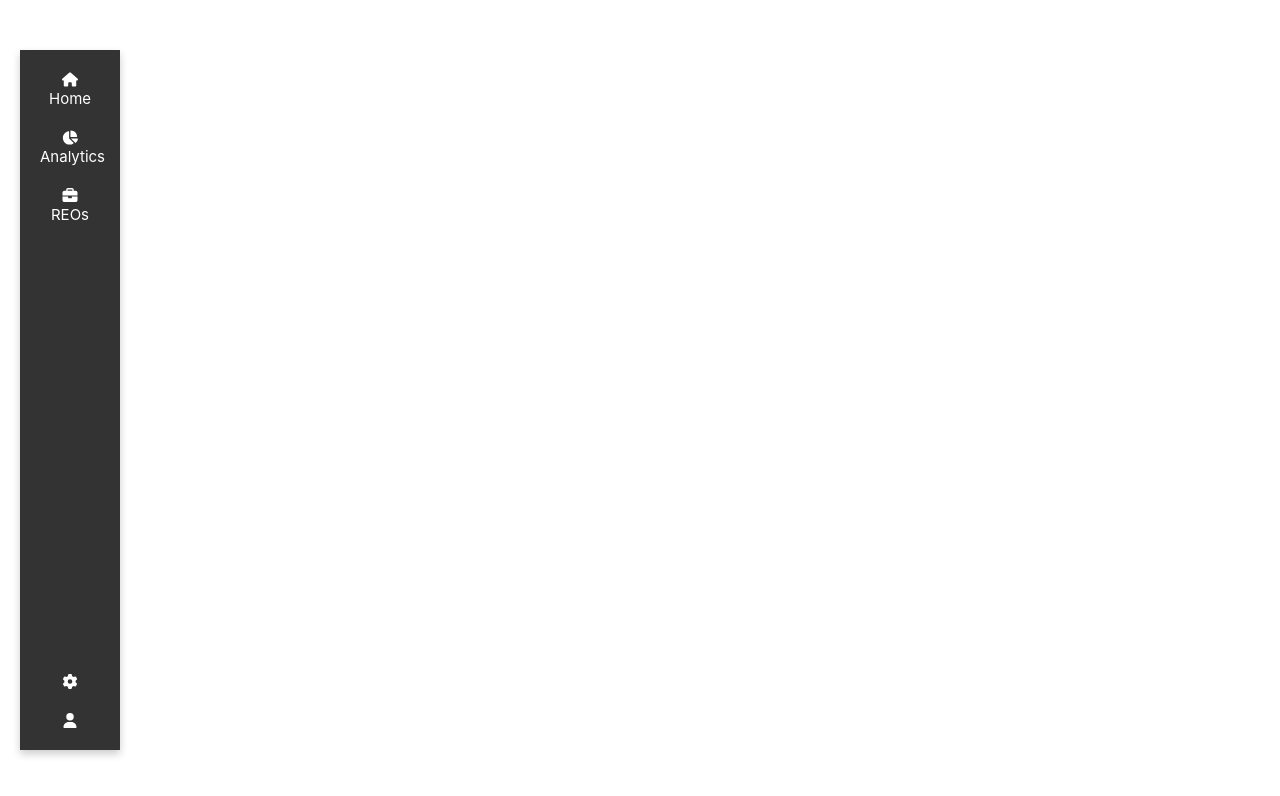
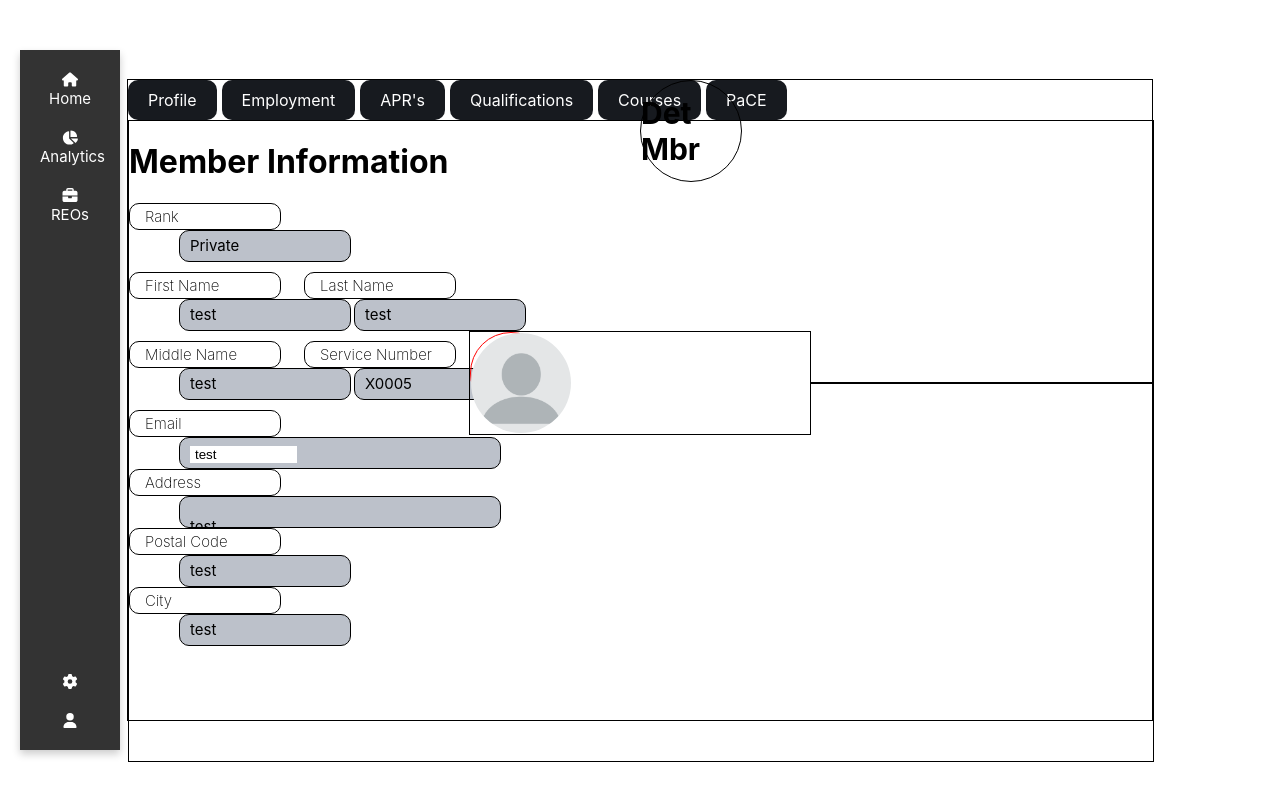
Before and after one commit to TebelR/ForestND, a React (Create React App) app in the folder client/frontend/: page /Profile in a window 1280 px wide. Shown: the top 796 px of the page. Built offline with nearby package versions, Linux system fonts and the light colour scheme.

Commit message:
added profile skeleton

```diff
--- a/client/frontend/src/App.js
+++ b/client/frontend/src/App.js
@@ -5,6 +5,7 @@ import CommdBranch from './components/CommdBranch';
 import LoginPage from './Pages/LoginPage';
 import HomePage from './Pages/HomePage';
 import Navbar from './components/Navbar';
+import ProfilePage from './Pages/ProfilePage';
 
 
 function App() {
@@ -15,6 +16,7 @@ function App() {
         <Routes>
         <Route path="/" exact Component={LoginPage}/>
         <Route path="/Home" exact Component={HomePage}/>
+        <Route path="/Profile" exact Component={ProfilePage}/>
         </Routes>
     </Router>
   </div>
--- /dev/null
+++ b/client/frontend/src/Pages/ProfilePage.js
@@ -0,0 +1,89 @@
+import React, { useState } from 'react';
+import UserProfile from '../components/UserProfile';
+import '../Styles/ProfilePage.css';
+import userPhoto from '../assets/profile.png';
+const data = {
+  "serviceNum": "X0005",
+  "name": "test",
+  "rank": "Private",
+  "enrollmentDate": "2002-01-01",
+  "drivingLicenseExpirationDate": "2023-01-01",
+  "dob": "1980-01-01",
+  "qualificationPacketID": 6,
+  "coursePacketID": 6,
+  "address": "test",
+  "email": "test",
+  "phone": "test",
+  "dlnPackageID": 6,
+  "position": "Det Mbr",
+  "userPhoto": "../assets/profile.png"
+};
+
+function ProfilePage() {
+  const [activeTab, setActiveTab] = useState('Profile');
+  const renderContent = () => {
+    switch (activeTab) {
+      case 'Profile':
+        return (
+          <UserProfile
+            userPhoto={userPhoto}
+            rank={data.rank}
+            dob={data.dob}
+            Fname={data.name}
+            Lname={data.name}
+            Mname={data.name}
+            serviceNum={data.serviceNum}
+            phone={data.phone}
+            email={data.email}
+            address={data.address}
+            postalCode={data.address}
+            city={data.address}
+            Province={data.address}
+
+          />
+        );
+      case 'Employment':
+        return <div>Employment Content</div>;
+      case "APR's":
+        return <div>APR's Content</div>;
+      case 'Qualifications':
+        return <div>Qualifications Content</div>;
+      case 'Courses':
+        return <div>Courses Content</div>;
+      case 'PaCE':
+        return <div>PaCE Content</div>;
+      default:
+        return <div>Select a tab</div>;
+    }
+  };
+
+  return (
+    <div className='container'>
+      <div className='header'>
+        <h1>{
+          data.position}</h1>
+      </div>
+      <div className='tabs'>
+        <ul>
+          {/* Update the active tab on click */}
+          <li onClick={() => setActiveTab('Profile')}><a href="#">Profile</a></li>
+          <li onClick={() => setActiveTab('Employment')}><a href="#">Employment</a></li>
+          <li onClick={() => setActiveTab("APR's")}><a href="#">APR's</a></li>
+          <li onClick={() => setActiveTab('Qualifications')}><a href="#">Qualifications</a></li>
+          <li onClick={() => setActiveTab('Courses')}><a href="#">Courses</a></li>
+          <li onClick={() => setActiveTab('PaCE')}><a href="#">PaCE</a></li>
+        </ul>
+      </div>
+
+      <div className='content'>
+        <div className='Profile'>
+          {renderContent()} {
+
+          }
+        </div>
+      </div>
+    </div>
+  );
+}
+
+export default ProfilePage;
--- a/client/frontend/src/Styles/Navbar.css
+++ b/client/frontend/src/Styles/Navbar.css
@@ -54,3 +54,46 @@
     flex-direction: column;
     margin-top: auto; /* Push to the bottom */
 }
+
+.userProfile{
+  display: flex;
+  flex-direction: row;
+  justify-content: center;
+  align-items: center;
+}
+
+
+.InitialInfo{
+
+  display: grid;
+  grid-template-columns: repeat(2, 1fr);
+  gap: 10px;
+}
+
+.memberInfo{
+  flex:1;
+  width: 100%;
+}
+
+.photoContainer{
+  flex:1;
+  width: 100%;
+  border: 1px solid black;
+  height: 100%;
+}
+
+
+.memberPhoto{
+
+  width: 80px;
+  height: 80px;
+  border-radius: 50px;
+  border: 1px solid red;
+}
+.EmergencyInfo{
+  flex: 1;
+  display: grid;
+  grid-template-columns: repeat(2, 1fr);
+  gap: 10px;
+  border: 1px solid black;
+}
--- /dev/null
+++ b/client/frontend/src/Styles/ProfilePage.css
@@ -0,0 +1,63 @@
+@import 'colors.css';
+
+.container{
+    width: 80%;
+    height: 80vh;
+
+    position: absolute;
+    top: 50%;
+    left: 50%;
+    transform: translate(-50%, -50%);
+
+    border: 1px black solid;
+}
+
+
+.header{
+    width: 100px;
+    height:100px;
+    font-size: 15px;
+    display: flex;
+    justify-content: center;
+    align-items: center;
+    position: absolute;
+    left: 50%;
+    border: 1px black solid;
+    border-radius: 100px;
+}
+
+.tabs{
+    display: flex;
+}
+
+.tabs ul{
+    display: flex;
+    list-style: none;
+    margin: 0;
+    padding: 0;
+}
+
+.tabs li{
+    background-color: var(--secondary-color);
+    padding: 10px 20px;
+    margin-right: 5px;
+    border-radius: 10px;
+    border: 10px solic white;
+}
+
+.tabs a{
+    color: var(--white);
+    text-decoration: none;
+}
+
+.content{
+    width: 100%;
+    height: 100%;
+    border: 1px solid black;
+}
+
+.memberPhoto img{
+    width: 100px;
+    height: 100px;
+    border-radius: 100px;
+}
--- a/client/frontend/src/Styles/colors.css
+++ b/client/frontend/src/Styles/colors.css
@@ -4,5 +4,6 @@
     --white: #ffffff;
     --primary-color: #000000;
     --secondary-color: #171a1f;
-    --tertiary-color: #000000;
+    --tertiary-color: #f8f9fa;
+    --lightblue: #bcc1ca;
 }
--- /dev/null
+++ b/client/frontend/src/Styles/infoCard.css
@@ -0,0 +1,54 @@
+.controller{
+    display: grid;
+    flex-direction: column;
+    width: 150px;
+    margin: 0px;
+    display: grid;
+
+}
+h3{
+    border: 1px solid black;
+    background-color: var(--white);
+    border-radius: 10px;
+    padding: 3px 15px;
+    width: 120px;
+    font-weight: 200;
+    font-size: 15px;
+    margin: 0px;
+}
+
+
+.large-card ,.small-card{
+    border: 1px solid black;
+    background-color: var(--lightblue);
+    border-radius: 10px;
+    padding: 0px 10px;
+    margin-left: 50px;
+}
+
+.small-card{
+    width: 150px;
+    height: 20px;
+    padding: 5px 10px;
+    display: flex;
+    align-items: center;
+}
+
+.large-card{
+    width: 300px;
+    height: 20px;
+    padding: 5px 10px;
+    align-items: center;
+}
+.editable{
+
+}
+
+.nonEditable{
+
+
+}
+
+p{
+    font-size: 15px;
+}
--- /dev/null
+++ b/client/frontend/src/components/InfoCard.js
@@ -0,0 +1,36 @@
+import React from 'react';
+import '../Styles/infoCard.css';
+function InfoCard({ title, info, isEditable, size = "small" }) {
+    return (
+        <div className='controller'>
+            <h3>{title}</h3>
+            {size === "small" ? (
+                <div className='small-card'>
+                    {isEditable ? (
+                        <div className='editable'>
+                            <input type="text" value={info} />
+                        </div>
+                    ) : (
+                        <div className='nonEditable'>
+                            <p>{info}</p>
+                        </div>
+                    )}
+                </div>
+            ) : (
+                <div className='large-card'>
+                    {isEditable ? (
+                        <div className='editable'>
+                            <input type="text" value={info} />
+                        </div>
+                    ) : (
+                        <div className='nonEditable'>
+                            <p>{info}</p>
+                        </div>
+                    )}
+                </div>
+            )}
+        </div>
+    );
+}
+
+export default InfoCard;
--- /dev/null
+++ b/client/frontend/src/components/UserProfile.js
@@ -0,0 +1,48 @@
+import React from 'react'
+import InfoCard from './InfoCard'
+import '../Styles/UserProfile.css'
+function UserProfile({userPhoto, rank, dob, Fname, Lname, Mname, serviceNum, phone, email, address, postalCode, city, Province}) {
+  return (
+    <div className='userProfile'>
+
+
+        <div className='memberInfo'>
+            <h1>Member Information</h1>
+            <div className='InitialInfo'>
+                <InfoCard title='Rank' info={rank} isEditable={false} />
+                <infoCard title='SN' info={serviceNum} isEditable={false} />
+                <InfoCard title='First Name' info={Fname} isEditable={false} />
+                <InfoCard title='Last Name' info={Lname} isEditable={false} />
+                <InfoCard title='Middle Name' info={Mname} isEditable={false} />
+                <InfoCard title='Service Number' info={serviceNum} isEditable={false} />
+                <infoCard title='DOB' info={dob} isEditable={false} />
+                <infoCard title='Cellphone' info={phone} isEditable={true} />
+            </div>
+
+            <div className='ContactInfo'>
+                <InfoCard title='Email' info={email} isEditable={true}  size='large'/>
+                <InfoCard title='Address' info={address} isEditable={false} size='large' />
+                <InfoCard title = "Postal Code" info={postalCode} isEditable={false}/>
+                <InfoCard title="City" info={city} isEditable={false}/>
+                <infoCard title="Province" info={Province} isEditable={false}/>
+            </div>
+        </div>
+
+
+
+        <div className='photoContainer'>
+            <div className='memberPhoto'>
+            <img src={userPhoto} alt="" />
+            </div>
+            <img className='memberStatus' src=""  />
+        </div>
+
+
+        <div className='EmergencyInfo'>
+            <infoCard title='Emergency Contact' info={Fname} isEditable={false} />
+        </div>
+    </div>
+  )
+}
+
+export default UserProfile
```
Also changed, not shown: client/frontend/src/Styles/UserProfile.css (added), client/frontend/src/Styles/userProfile.js (added), client/frontend/src/assets/profile.png (added).
